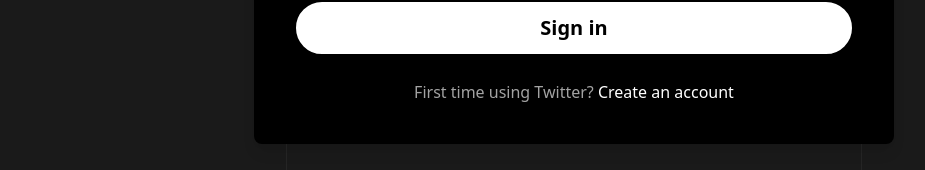
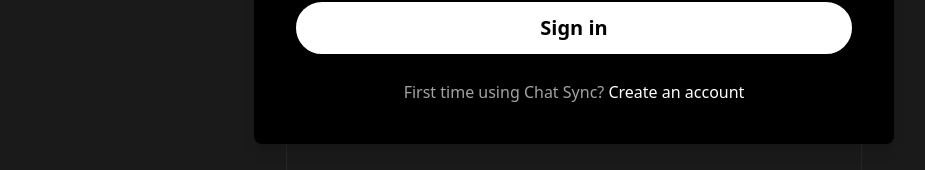
Before and after one commit to 0xSunday/Chat-Sync, a Next.js app: page / in a window 1280 px wide. Both pictures are taken after a click on the button "Login". Shown: the part 518-688 px from the top of the page, without its empty margins (66-991 px from the left). Built offline with nearby package versions, Linux system fonts and the light colour scheme; no server answers; the database is empty.

Commit message:
final push before messaging

```diff
--- a/components/modals/LoginModal.tsx
+++ b/components/modals/LoginModal.tsx
@@ -12,24 +12,24 @@ const LoginModal = () => {
   const loginModal = useLoginModal();
   const registerModal = useRegisterModal();
 
-  const [email, setEmail] = useState('');
-  const [password, setPassword] = useState('');
+  const [email, setEmail] = useState("");
+  const [password, setPassword] = useState("");
   const [isLoading, setIsLoading] = useState(false);
 
   const onSubmit = useCallback(async () => {
     try {
       setIsLoading(true);
 
-      await signIn('credentials', {
+      await signIn("credentials", {
         email,
         password,
       });
 
-      toast.success('Logged in');
+      toast.success("Logged in");
 
       loginModal.onClose();
     } catch (error) {
-      toast.error('Something went wrong');
+      toast.error("Something went wrong");
     } finally {
       setIsLoading(false);
     }
@@ -38,7 +38,7 @@ const LoginModal = () => {
   const onToggle = useCallback(() => {
     loginModal.onClose();
     registerModal.onOpen();
-  }, [loginModal, registerModal])
+  }, [loginModal, registerModal]);
 
   const bodyContent = (
     <div className="flex flex-col gap-4">
@@ -56,11 +56,12 @@ const LoginModal = () => {
         disabled={isLoading}
       />
     </div>
-  )
+  );
 
   const footerContent = (
     <div className="text-neutral-400 text-center mt-4">
-      <p>First time using Twitter?
+      <p>
+        First time using Chat Sync?
         <span
           onClick={onToggle}
           className="
@@ -68,10 +69,13 @@ const LoginModal = () => {
             cursor-pointer
             hover:underline
           "
-          > Create an account</span>
+        >
+          {" "}
+          Create an account
+        </span>
       </p>
     </div>
-  )
+  );
 
   return (
     <Modal
@@ -85,6 +89,6 @@ const LoginModal = () => {
       footer={footerContent}
     />
   );
-}
+};
 
 export default LoginModal;
--- a/components/posts/PostItem.tsx
+++ b/components/posts/PostItem.tsx
@@ -94,15 +94,11 @@ const PostItem: React.FC<PostItemProps> = ({ data = {}, userId }) => {
                 md:block
             "
             >
-
-
               @{data.user.username}
             </span>
             <span className="text-neutral-500 text-sm">{createdAt}</span>
           </div>
           <div className="text-white ">{data.body}</div>
-
-
 
           <div>
             {data.image && (
```
